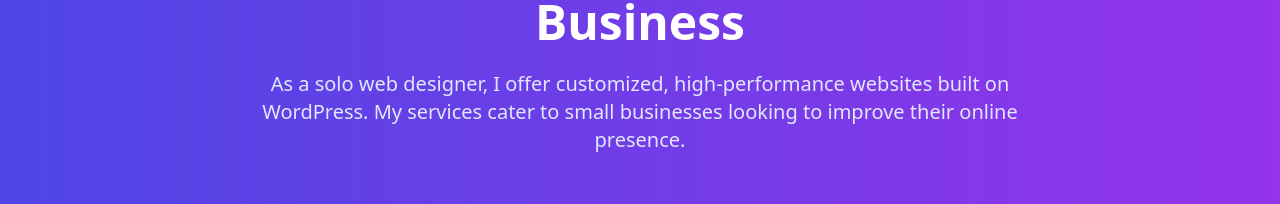
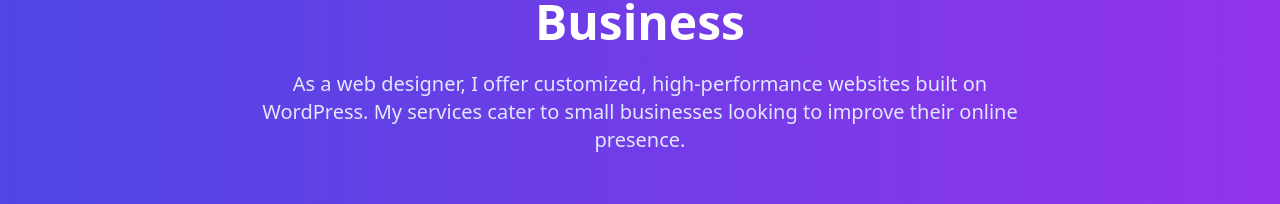
Before and after one commit to nav-commits/WebsiteBusiness, a React (Vite) app: page /services in a window 1280 px wide. Shown: the part 194-398 px from the top of the page. Built offline with nearby package versions, Linux system fonts and the light colour scheme.

Commit message:
fixed text

```diff
--- a/src/pages/Services.tsx
+++ b/src/pages/Services.tsx
@@ -45,8 +45,7 @@ const Services = () => {
             Affordable & Modern WordPress Websites for Your Business
           </h1>
           <p className="text-xl text-indigo-100 mb-8 max-w-3xl mx-auto">
-            As a solo web designer, I offer customized, high-performance websites built on WordPress.
-            My services cater to small businesses looking to improve their online presence.
+          As a web designer, I offer customized, high-performance websites built on WordPress. My services cater to small businesses looking to improve their online presence.
           </p>
         </div>
       </section>
```
